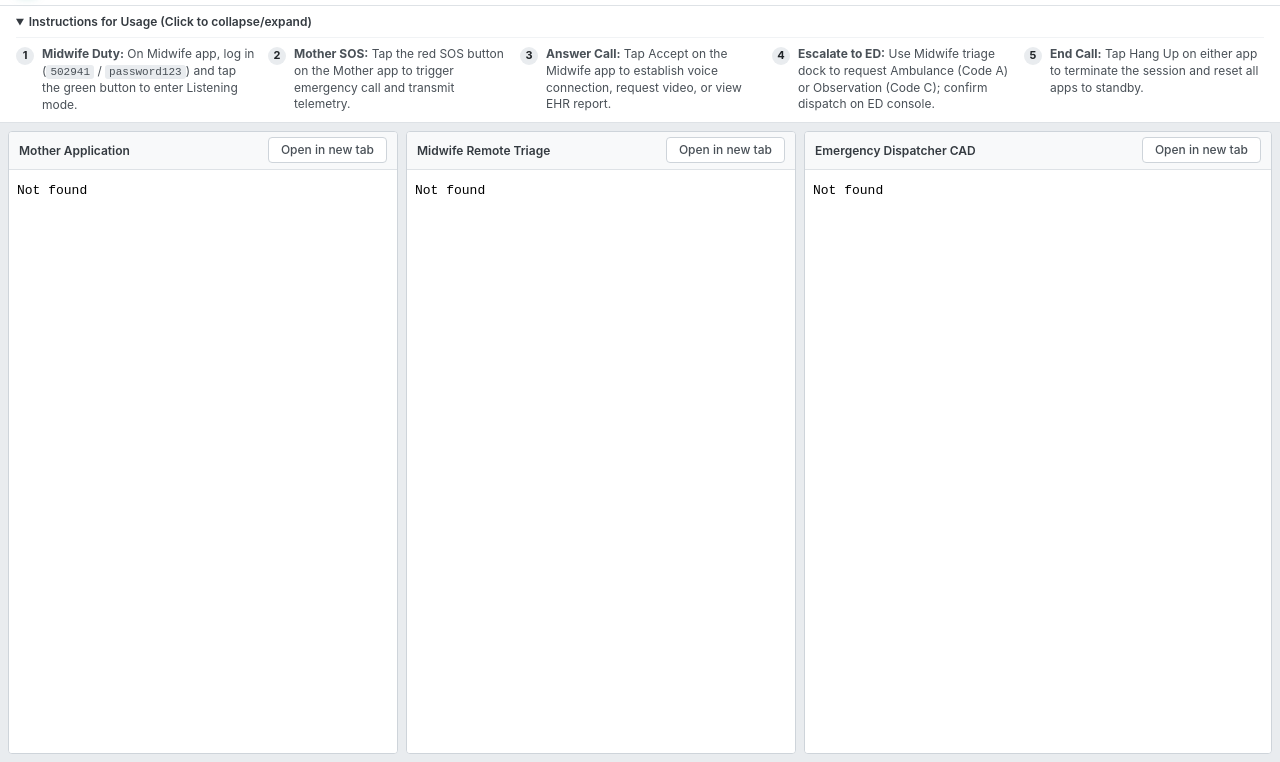
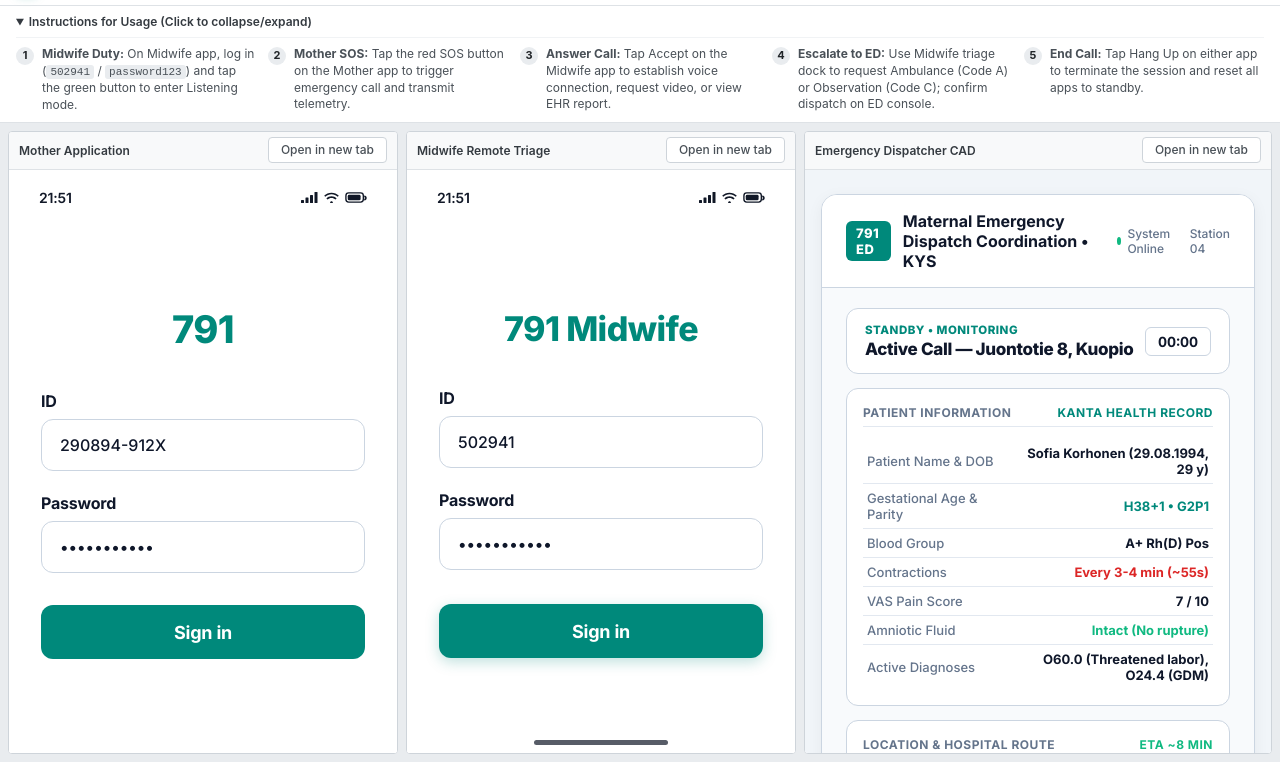
Before and after one commit to MumenOsman/Istekki-Hack, a website: page index.html in a window 1280 px wide. Both pictures are taken after a click on the button "Open All Side by Side". Shown: the part 38-800 px from the top of the page. Drawn offline with nearby package versions, Linux system fonts and the light colour scheme.

Commit message:
fix: remove _redirects and use direct html paths for iframe embeds

```diff
--- a/index.html
+++ b/index.html
@@ -58,25 +58,25 @@
     <section class="pane">
       <div class="pane-header">
         <span>Mother Application</span>
-        <a href="/mother" target="_blank" class="btn">Open in new tab</a>
+        <a href="mother.html" target="_blank" class="btn">Open in new tab</a>
       </div>
-      <iframe id="frameMother" class="pane-iframe" src="/mother" title="Mother Application"></iframe>
+      <iframe id="frameMother" class="pane-iframe" src="mother.html" title="Mother Application"></iframe>
     </section>
 
     <section class="pane">
       <div class="pane-header">
         <span>Midwife Remote Triage</span>
-        <a href="/midwife" target="_blank" class="btn">Open in new tab</a>
+        <a href="midwife.html" target="_blank" class="btn">Open in new tab</a>
       </div>
-      <iframe id="frameMidwife" class="pane-iframe" src="/midwife" title="Midwife Remote Triage"></iframe>
+      <iframe id="frameMidwife" class="pane-iframe" src="midwife.html" title="Midwife Remote Triage"></iframe>
     </section>
 
     <section class="pane">
       <div class="pane-header">
         <span>Emergency Dispatcher CAD</span>
-        <a href="/ed" target="_blank" class="btn">Open in new tab</a>
+        <a href="ed.html" target="_blank" class="btn">Open in new tab</a>
       </div>
-      <iframe id="frameEd" class="pane-iframe" src="/ed" title="Emergency Dispatcher Console"></iframe>
+      <iframe id="frameEd" class="pane-iframe" src="ed.html" title="Emergency Dispatcher Console"></iframe>
     </section>
   </main>
 
@@ -95,15 +95,15 @@
       const features = (left, width) =>
         `left=${left},top=${baseTop},width=${width},height=${availHeight},menubar=no,toolbar=no,location=no,status=no,resizable=yes,scrollbars=yes`;
 
-      window.open('/mother', 'MotherAppWindow', features(baseLeft, colWidth));
-      window.open('/midwife', 'MidwifeAppWindow', features(baseLeft + colWidth, colWidth));
-      window.open('/ed', 'EDConsoleWindow', features(baseLeft + (colWidth * 2), lastColWidth));
+      window.open('mother.html', 'MotherAppWindow', features(baseLeft, colWidth));
+      window.open('midwife.html', 'MidwifeAppWindow', features(baseLeft + colWidth, colWidth));
+      window.open('ed.html', 'EDConsoleWindow', features(baseLeft + (colWidth * 2), lastColWidth));
     });
 
     document.getElementById('reloadFramesBtn').addEventListener('click', () => {
-      document.getElementById('frameMother').src = '/mother';
-      document.getElementById('frameMidwife').src = '/midwife';
-      document.getElementById('frameEd').src = '/ed';
+      document.getElementById('frameMother').src = 'mother.html';
+      document.getElementById('frameMidwife').src = 'midwife.html';
+      document.getElementById('frameEd').src = 'ed.html';
     });
   </script>
 </body>
```
Also changed, not shown: landing.html (+12 -12 lines), 1 other file.
